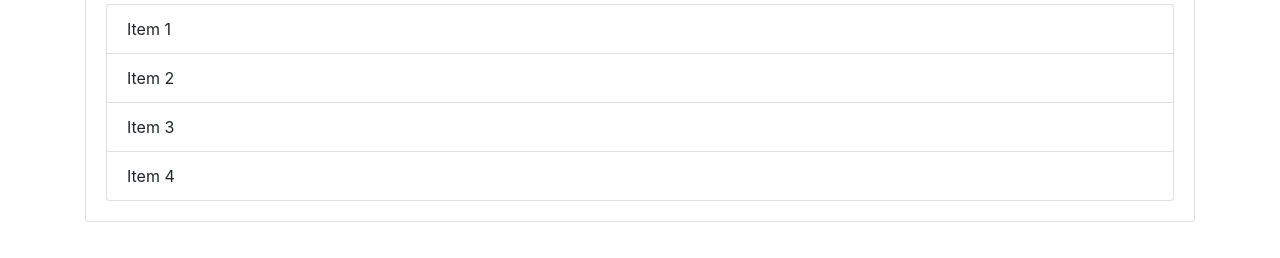
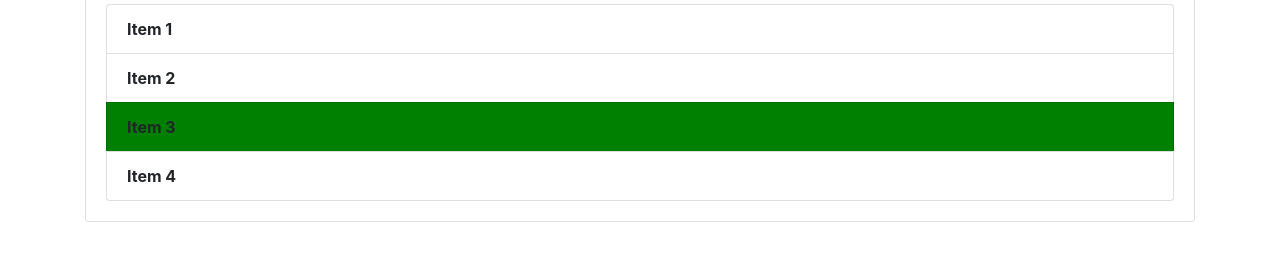
Before and after one commit to its-rajesh-smp/First-Git-Push, a plain HTML site: page demo.html in a window 1280 px wide. Shown: the part 278-536 px from the top of the page. Drawn offline with nearby package versions, Linux system fonts and the light colour scheme.

Commit message:
Task Number 4 | DOM

```diff
--- a/demo.js
+++ b/demo.js
@@ -1,3 +1,11 @@
 document.getElementById('main-header').style.borderBottom="5px solid black"
 document.getElementsByClassName('title')[0].style.fontWeight="bold"
 document.getElementsByClassName('title')[0].style.color="green"
+
+
+
+document.getElementsByClassName("list-group-item")[2].style.backgroundColor="green"
+for(let i=0;i<document.getElementsByClassName("list-group-item").length;i++){
+    document.getElementsByClassName("list-group-item")[i].style.fontWeight="bold"
+
+}
```
Also changed, not shown: demo.html (+1 -0 lines).
